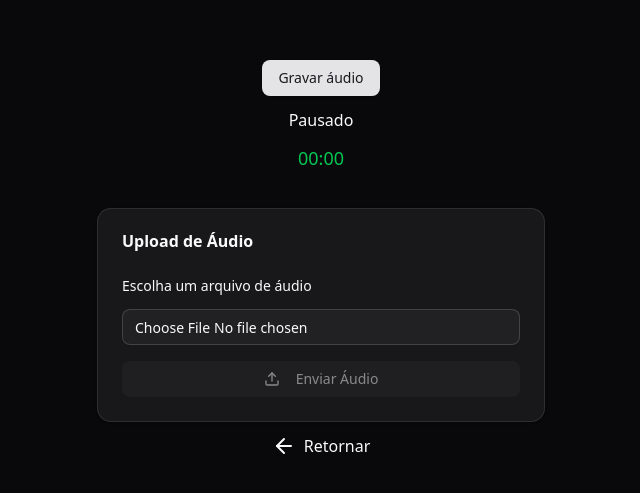
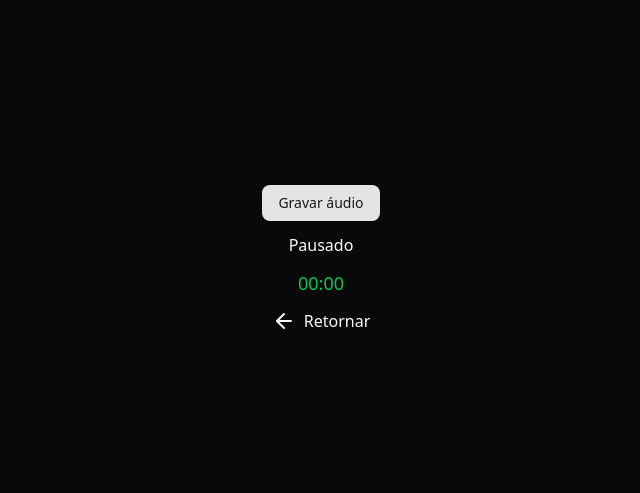
Before and after one commit to Marceloabf/IA-LiveCompanion-Front, a React (Vite) app: page /room/1/audio in a window 1280 px wide. Shown: the part 141-634 px from the top of the page, without its empty margins (319-959 px from the left). Built offline with nearby package versions, Linux system fonts and the light colour scheme.

Commit message:
[IA-LiveCompanion Refac] Creation of roomParams

```diff
--- a/src/pages/create-audio.tsx
+++ b/src/pages/create-audio.tsx
@@ -4,18 +4,14 @@ import { ArrowLeft } from 'lucide-react';
 import { useRef, useState } from 'react';
 import { Link, Navigate, useParams } from 'react-router-dom';
 import { toast } from 'sonner';
-import { AudioUploader } from '@/components/audio-uploader';
 import { Button } from '@/components/ui/button';
 import { RecordingVisualizer } from '@/components/ui/recording-visualizer';
+import type { RoomParams } from './types/room-params';
 
 const isRecordingSupported =
   !!navigator.mediaDevices &&
   typeof navigator.mediaDevices.getUserMedia === 'function' &&
   typeof window.MediaRecorder === 'function';
-
-type RoomParams = {
-  roomId: string;
-};
 
 export function CreateAudio() {
   const params = useParams<RoomParams>();
@@ -144,7 +140,6 @@ export function CreateAudio() {
       )}
       {isRecording ? <RecordingVisualizer /> : <p>Pausado</p>}
       <p className="text-green-500 text-lg">{formatTime(elapsedTime)}</p>
-      <AudioUploader />
       <Link className="flex gap-2 align-middle" to={`/room/${params.roomId}`}>
         <ArrowLeft /> Retornar
       </Link>
--- /dev/null
+++ b/src/pages/types/room-params.ts
@@ -0,0 +1,3 @@
+export type RoomParams = {
+  roomId: string;
+};
```
